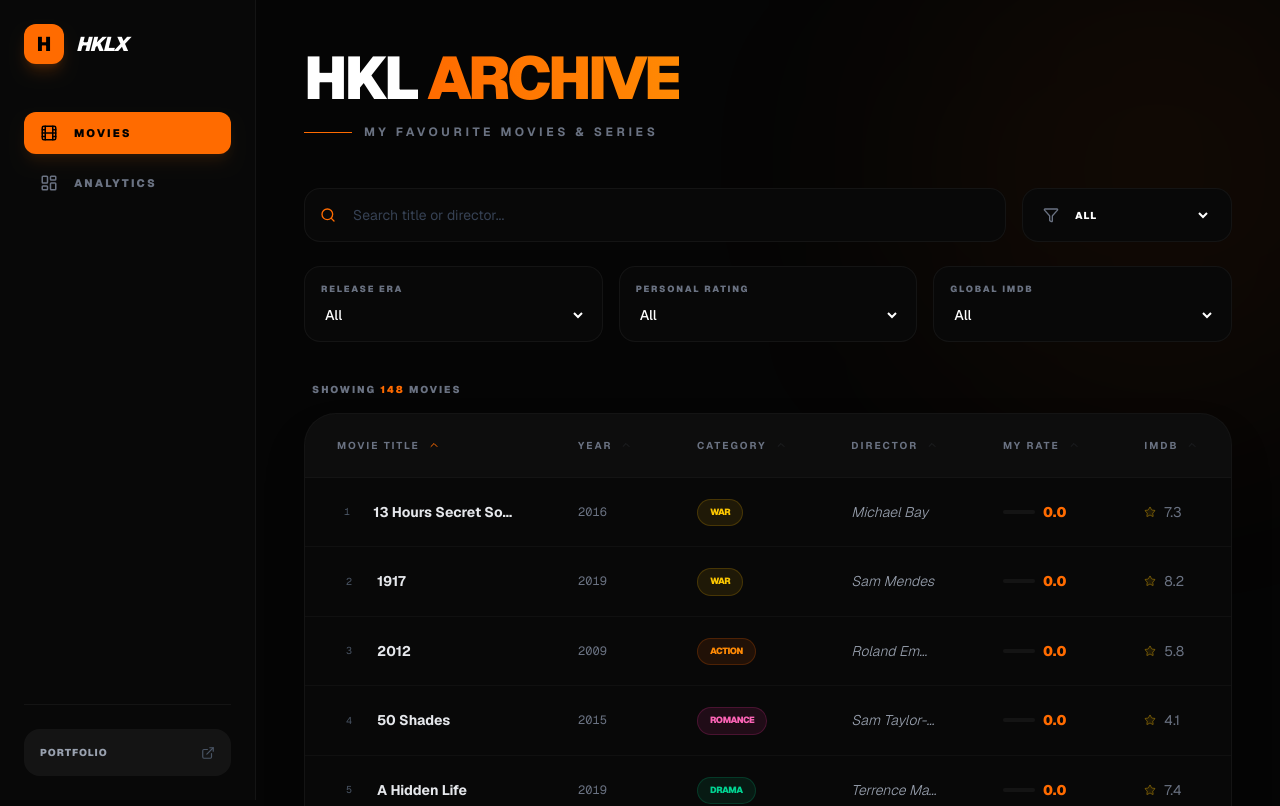
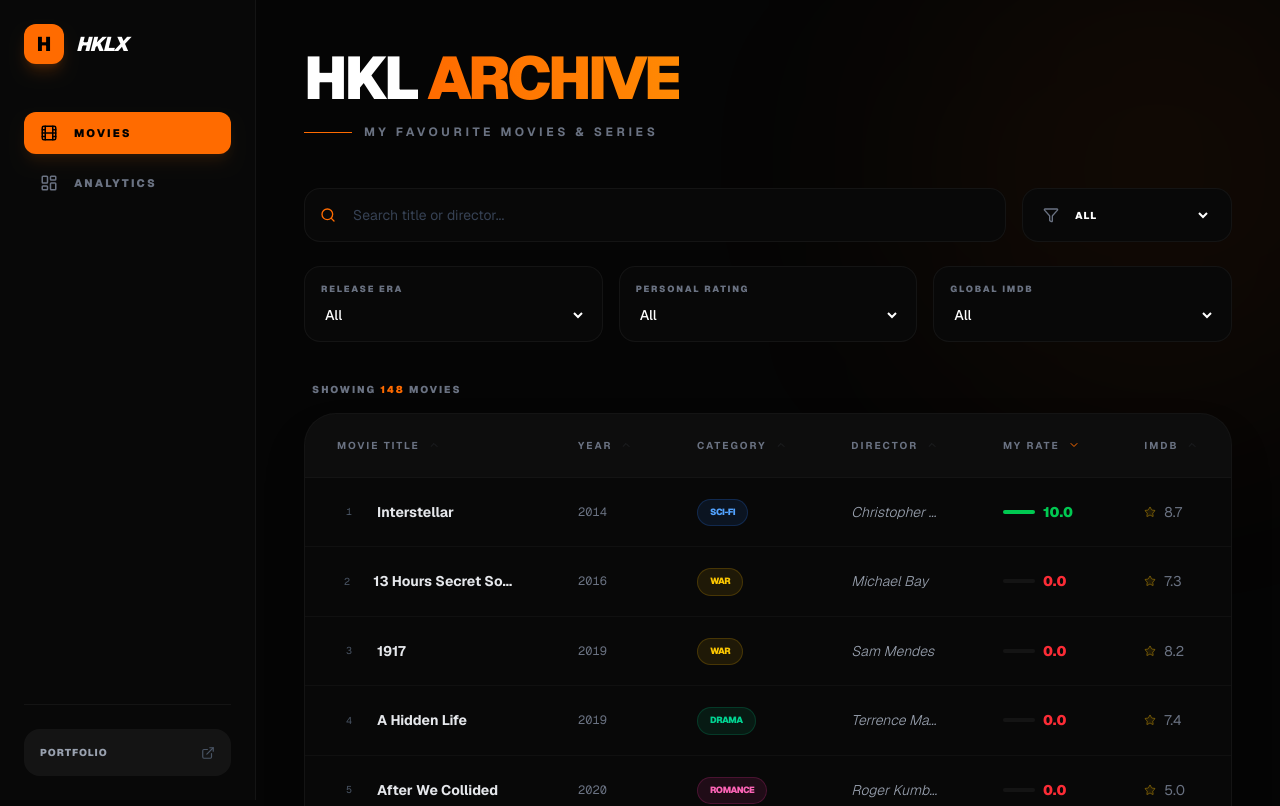
Before and after one commit to CodeWithHKL/hkl-movie-archive, a Next.js app: page / in a window 1280 px wide. Shown: the top 806 px of the page. Built offline with nearby package versions, Linux system fonts and the light colour scheme.

Commit message:
Add color coded personal rating + Change default sort to personal rating descending

```diff
--- a/app/page.tsx
+++ b/app/page.tsx
@@ -29,13 +29,22 @@ const getGenreColor = (genre: string) => {
   return colors[genre] || 'bg-white/5 text-gray-400 border-white/10';
 };
 
+// Rating Color Mapping
+const getRatingColor = (rating: number) => {
+  if (rating <= 5.9) return 'bg-red-500 text-red-500';
+  if (rating <= 6.9) return 'bg-pink-500 text-pink-500';
+  if (rating <= 7.9) return 'bg-yellow-500 text-yellow-500';
+  if (rating <= 8.9) return 'bg-lime-500 text-lime-500';
+  return 'bg-green-500 text-green-500';
+};
+
 export default function MovieVault() {
   const [search, setSearch] = useState('');
   const [genreFilter, setGenreFilter] = useState('All');
   const [yearRange, setYearRange] = useState('All');
   const [myRatingRange, setMyRatingRange] = useState('All');
   const [imdbRatingRange, setImdbRatingRange] = useState('All');
-  const [sort, setSort] = useState<SortConfig>({ key: 'title', direction: 'asc' });
+  const [sort, setSort] = useState<SortConfig>({ key: 'myRating', direction: 'desc' });
   const [isSidebarOpen, setIsSidebarOpen] = useState(false);
 
   const handleSort = (key: keyof Movie) => {
@@ -209,9 +218,11 @@ export default function MovieVault() {
                         <td className="px-8 py-5 max-w-[100px]">
                           <div className="flex items-center gap-2">
                             <div className="w-8 h-1 bg-white/5 rounded-full overflow-hidden">
-                              <div className="h-full bg-[#ff6b00]" style={{ width: `${movie.myRating * 10}%` }} />
+                              <div className={`h-full ${getRatingColor(movie.myRating).split(' ')[0]}`} style={{ width: `${movie.myRating * 10}%` }} />
                             </div>
-                            <span className="font-black text-[#ff6b00] text-sm truncate">{movie.myRating.toFixed(1)}</span>
+                            <span className={`font-black text-sm truncate ${getRatingColor(movie.myRating).split(' ')[1]}`}>
+                              {movie.myRating.toFixed(1)}
+                            </span>
                           </div>
                         </td>
                         <td className="px-8 py-5 max-w-[80px]">
```
